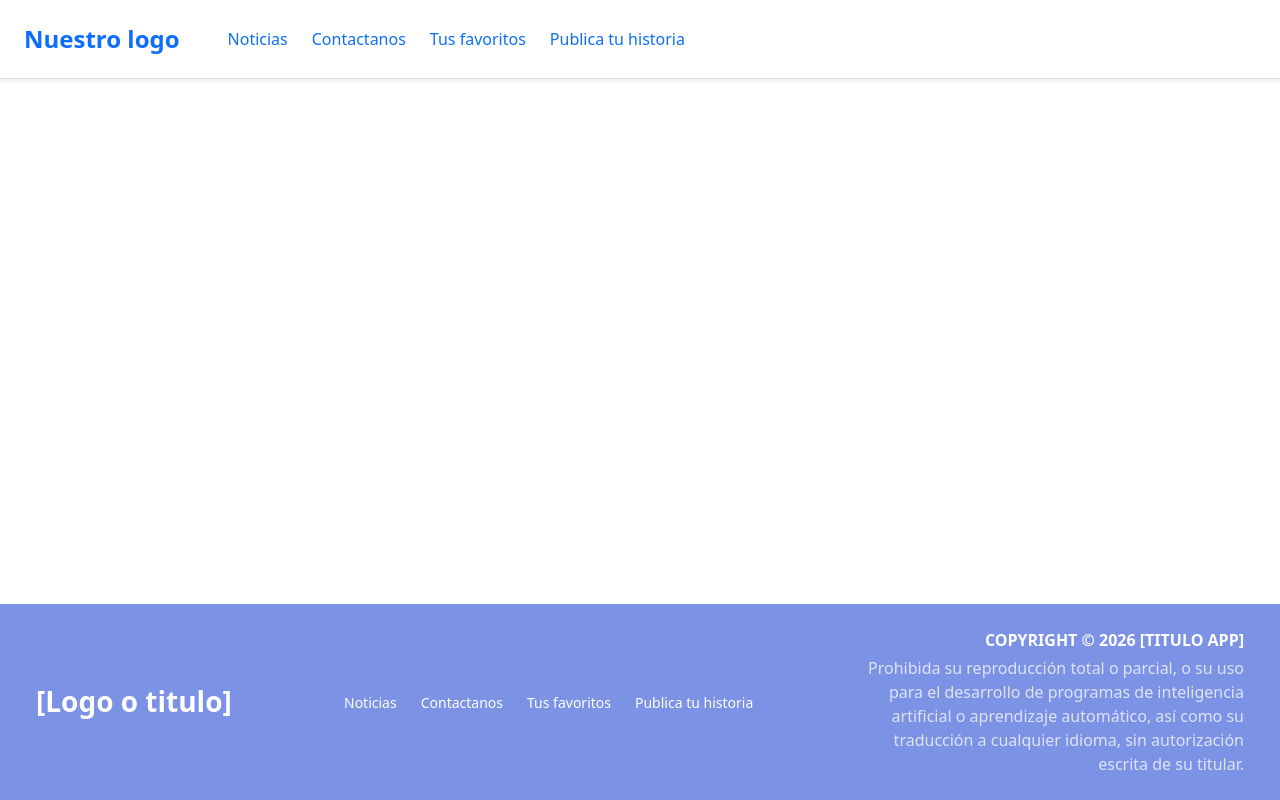
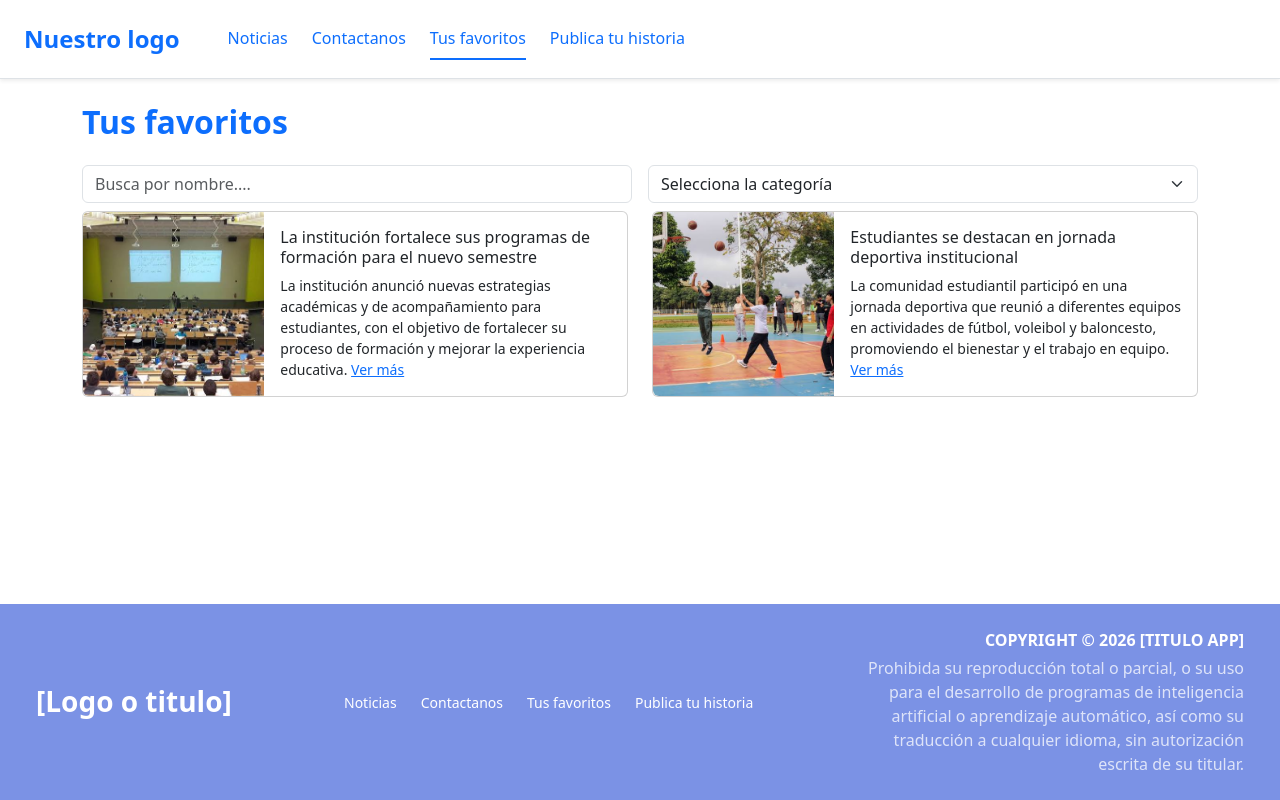
Before and after one commit to albust2005/Front-End---Polit-cnico-g-Grancolombiano, an Angular app: page /favoritos in a window 1280 px wide. Before the commit this address led to /. Built offline with nearby package versions, Linux system fonts and the light colour scheme.

Commit message:
Added a new section for favoritos

```diff
--- a/src/app/app.routes.ts
+++ b/src/app/app.routes.ts
@@ -1,8 +1,10 @@
 import { Routes } from '@angular/router';
 import { NoticiasComponent } from './view/noticias/noticias.component';
 import { HomeComponent } from './view/home/home.component';
+import { FavoritosComponent } from './view/favoritos/favoritos.component';
 
 export const routes: Routes = [
   { path: 'noticias', component: NoticiasComponent },
+  { path: 'favoritos', component: FavoritosComponent },
   { path: '', component: HomeComponent}
 ];
--- a/src/app/components/header/header.component.ts
+++ b/src/app/components/header/header.component.ts
@@ -15,7 +15,7 @@ export class HeaderComponent {
   navLinks = [
     { label: 'Noticias', path: '/noticias' },
     { label: 'Contactanos', path: '#' },
-    { label: 'Tus favoritos', path: '#' },
+    { label: 'Tus favoritos', path: '/favoritos' },
     { label: 'Publica tu historia', path: '#' }
   ]
 }
--- /dev/null
+++ b/src/app/view/favoritos/favoritos.component.css
@@ -0,0 +1,5 @@
+.card img {
+  height: 100%;
+  min-height: 120px;
+  object-fit: cover;
+}
--- /dev/null
+++ b/src/app/view/favoritos/favoritos.component.html
@@ -0,0 +1,43 @@
+<div class="container py-4">
+  <h2 class="text-primary fw-bold mb-4">Tus favoritos</h2>
+
+  <div class="row g-3 mb-2">
+    <div class="col-12 col-md-6">
+      <input type="text" class="form-control" placeholder="Busca por nombre...." />
+    </div>
+    <div class="col-12 col-md-6">
+      <select class="form-select">
+        <option value="">Selecciona la categoría</option>
+        <option>Institucional</option>
+        <option>Deportes</option>
+        <option>Cultura</option>
+        <option>Tecnología</option>
+      </select>
+    </div>
+  </div>
+
+  <div class="row row-cols-1 row-cols-md-2 g-4">
+    <div class="col" *ngFor="let favorito of favoritos">
+      <div class="card h-100">
+        <div class="row g-0 h-100">
+          <div class="col-4">
+            <img
+              [src]="favorito.imagen"
+              class="img-fluid rounded-start h-100"
+              [alt]="favorito.titulo"
+            />
+          </div>
+          <div class="col-8">
+            <div class="card-body">
+              <h6 class="card-title">{{ favorito.titulo }}</h6>
+              <p class="card-text small">
+                {{ favorito.resumen }}
+                <a href="#" class="text-primary">Ver más</a>
+              </p>
+            </div>
+          </div>
+        </div>
+      </div>
+    </div>
+  </div>
+</div>
--- /dev/null
+++ b/src/app/view/favoritos/favoritos.component.ts
@@ -0,0 +1,27 @@
+import { CommonModule } from '@angular/common';
+import { Component, OnInit } from '@angular/core';
+
+interface Noticia {
+  id: number;
+  titulo: string;
+  imagen: string;
+  categoria: string;
+  resumen: string;
+}
+
+@Component({
+  selector: 'app-favoritos',
+  standalone: true,
+  imports: [CommonModule],
+  templateUrl: './favoritos.component.html',
+  styleUrl: './favoritos.component.css'
+})
+export class FavoritosComponent implements OnInit {
+  favoritos: Noticia[] = [];
+
+  async ngOnInit() {
+    const respuesta = await fetch('assets/data/noticias.json');
+    const noticias: Noticia[] = await respuesta.json();
+    this.favoritos = noticias.slice(0, 2);
+  }
+}
```
